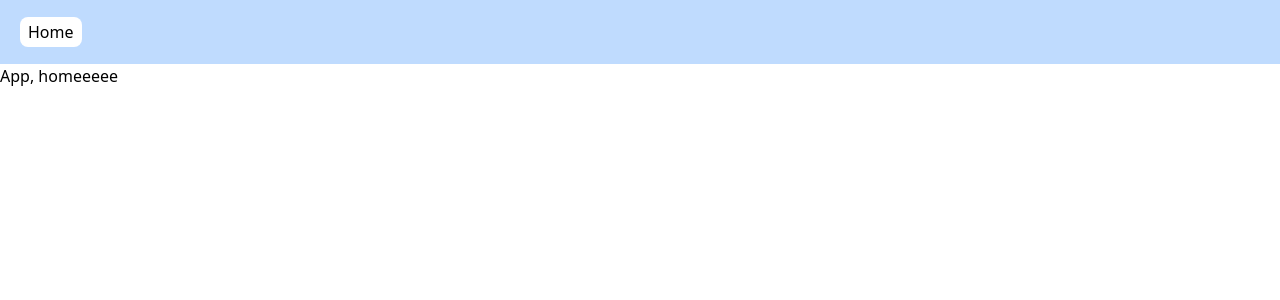
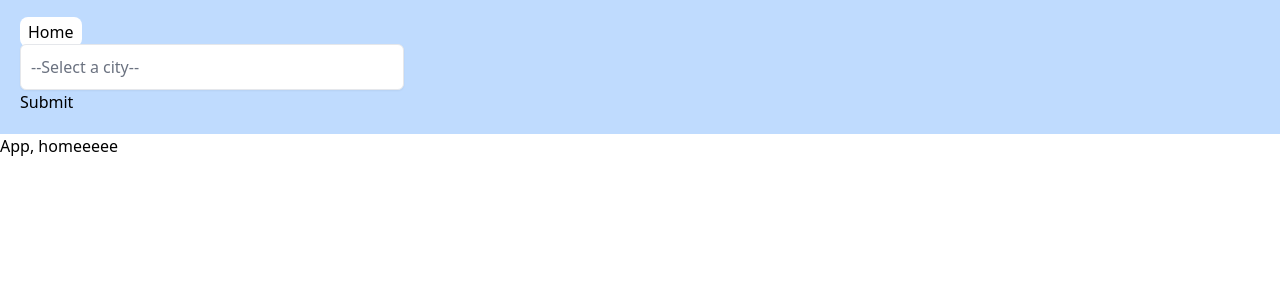
Before and after one commit to milaoktay/bike-rental, a Next.js app: page / in a window 1280 px wide. Shown: the top 300 px of the page. Built offline with nearby package versions, Linux system fonts and the light colour scheme.

Commit message:
City selection set

```diff
--- a/app/Header.tsx
+++ b/app/Header.tsx
@@ -1,5 +1,6 @@
 import Link from "next/link";
 import React from "react";
+import Search from "./SelectLocation";
 
 const Header = () => {
   return (
@@ -7,6 +8,7 @@ const Header = () => {
       <Link href="/" className="px-2 py-1 bg-white rounded-lg">
         Home
       </Link>
+      <Search />
     </header>
   );
 };
--- /dev/null
+++ b/app/SelectLocation.tsx
@@ -0,0 +1,36 @@
+"use client";
+
+import { useRouter } from "next/navigation";
+import React, { FormEvent, useState } from "react";
+
+function SelectLocation() {
+  const [selection, setSelection] = useState("");
+  const router = useRouter();
+
+  const handleLocationSelection = async (e: FormEvent<HTMLFormElement>) => {
+    e.preventDefault();
+    router.push(`/products/${selection.toLowerCase()}`);
+    setSelection("");
+  };
+  console.log(selection);
+
+  return (
+    <form onSubmit={handleLocationSelection}>
+      <div className="relative w-full lg:max-w-sm">
+        <select
+          onChange={(e) => {
+            setSelection(e.target.value);
+          }}
+          className="w-full p-2.5 text-gray-500 bg-white border rounded-md shadow-sm outline-none appearance-none focus:border-indigo-600"
+        >
+          <option>--Select a city--</option>
+          <option>Hamburg</option>
+          <option>Berlin</option>
+        </select>
+        <button type="submit">Submit</button>
+      </div>
+    </form>
+  );
+}
+
+export default SelectLocation;
--- /dev/null
+++ b/app/products/[city]/page.tsx
@@ -0,0 +1,7 @@
+import React from "react";
+
+function CityFilteredProducts() {
+  return <div>CityFilteredProducts</div>;
+}
+
+export default CityFilteredProducts;
--- a/app/products/[productId]/page.tsx
+++ b/app/products/[productId]/page.tsx
@@ -1,15 +1,21 @@
 import React from "react";
-import { Product, SingleProductProps } from "../../../typings";
+import { SingleProductProps } from "../../../typings";
 import { supabase } from "../../../utils/supabase";
 
 const fetchProduct = async (productId: string) => {
   const res = await supabase.from("bikes").select("*").eq("id", productId);
-
   return res.data;
 };
 
 async function SingleProduct({ params: { productId } }: SingleProductProps) {
-  let product = { title: "", image: "", description: "", price: "", owner: "" };
+  let product = {
+    title: "",
+    image: "",
+    description: "",
+    price: "",
+    owner: "",
+    city: "",
+  };
   const res = await fetchProduct(productId);
   if (res !== null) {
     [product] = res;
@@ -29,6 +35,7 @@ async function SingleProduct({ params: { productId } }: SingleProductProps) {
         <p className="text-gray-700 text-base mb-4">{product.description}</p>
         <p className="text-gray-600 text-xs">{product.price}€/day</p>
         <p className="text-gray-600 text-xs">Rented out by {product.owner}</p>
+        <p className="text-gray-700 text-base mb-4">{product.city}</p>
       </div>
     </>
   );
--- a/typings.d.ts
+++ b/typings.d.ts
@@ -7,6 +7,7 @@ export type Product = {
   available: boolean;
   image: string;
   description: string;
+  city: string;
 };
 
 export type SingleProductProps = {
```
